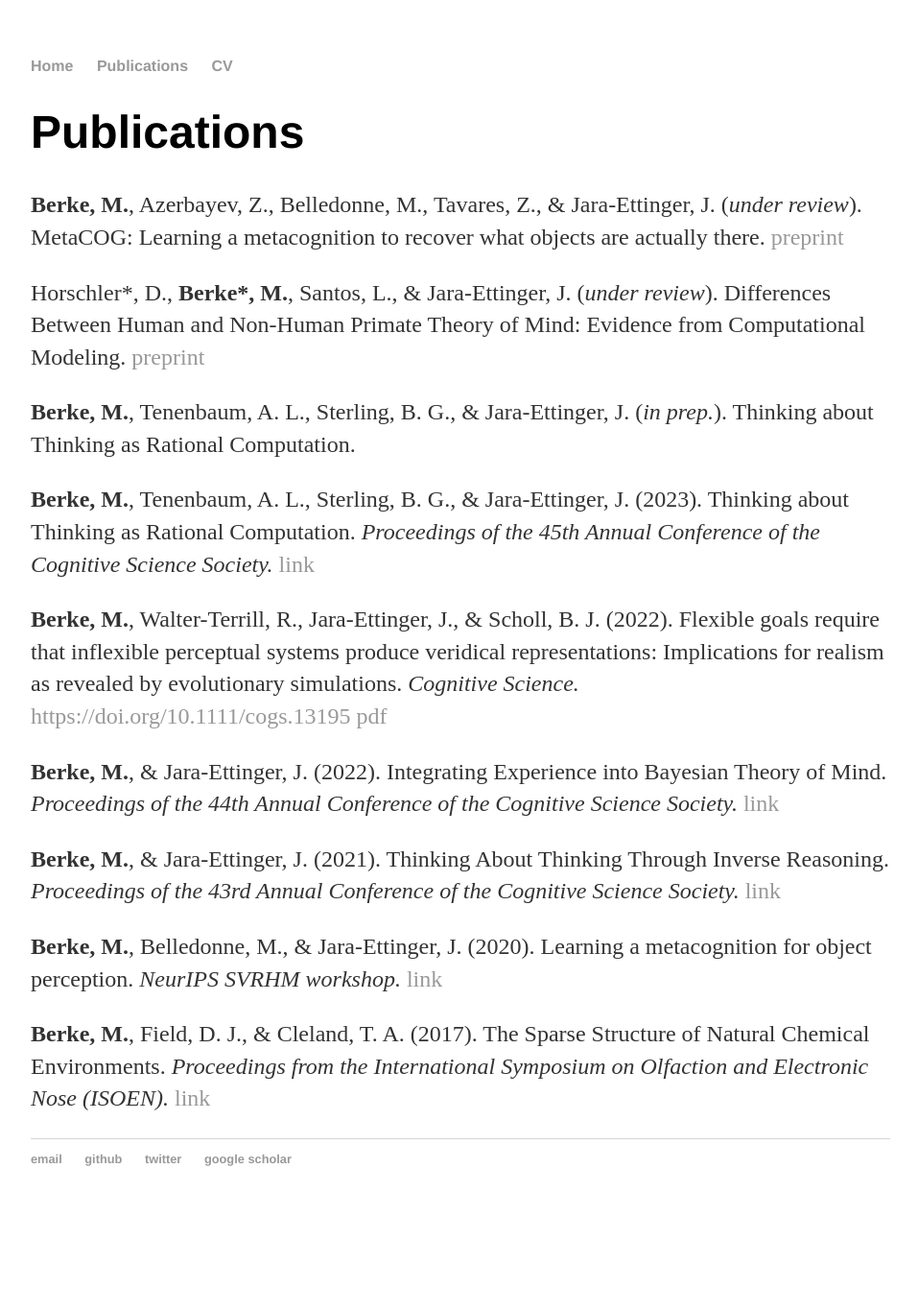
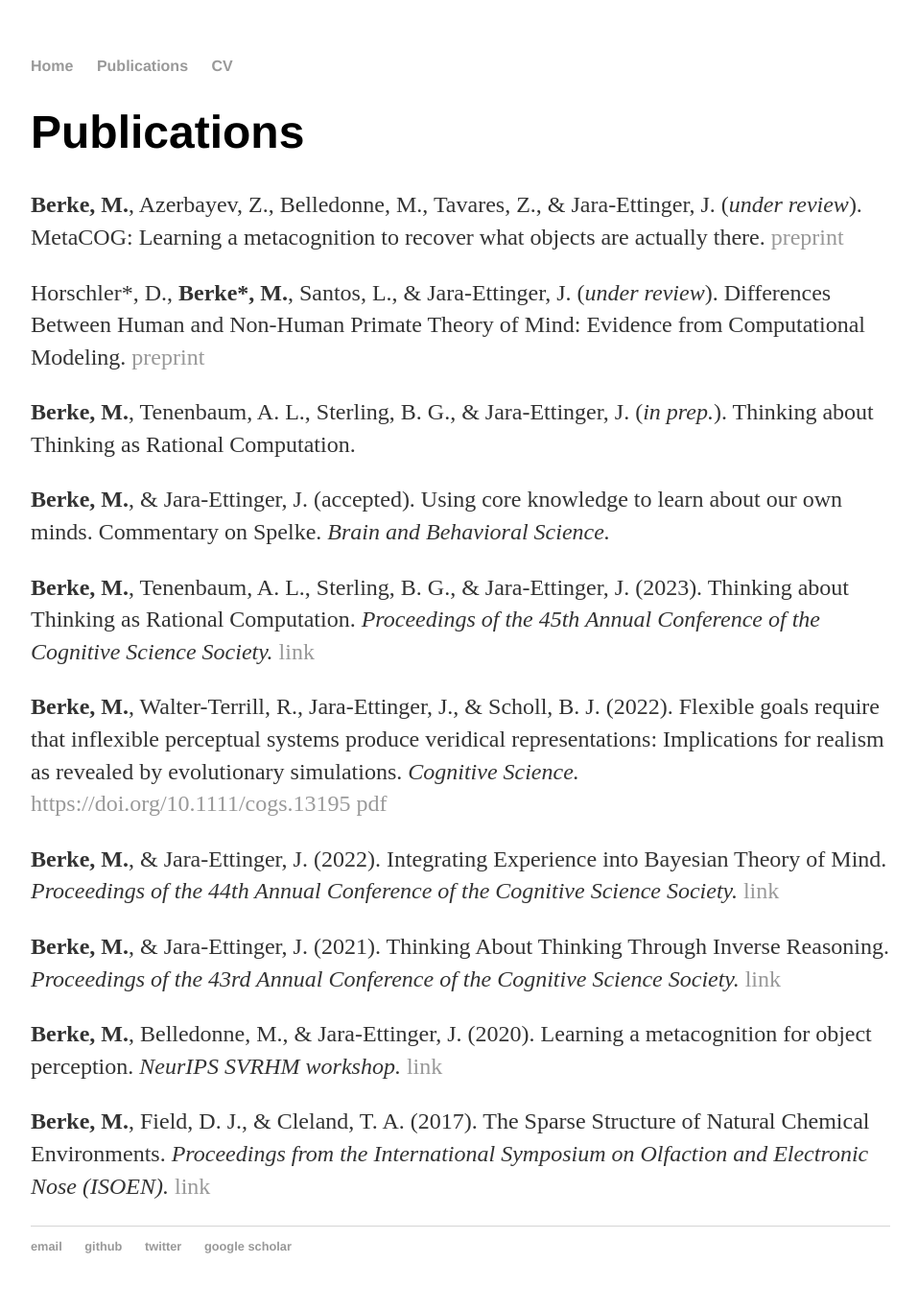
Before and after one commit to marleneberke/marleneberke.github.io, a Jekyll site: the page built from publications.html, in a window 1280 px wide. Shown: the whole page at 96% size, without its empty margins (160-1117 px from the left). Built offline with Jekyll 4.4.1, drawn with Linux system fonts in a browser that asks for light colours; before the commit the page ends 1275 px from its top, so only the background shows below that.

Commit message:
Added BBS commentary

```diff
--- a/publications.html
+++ b/publications.html
@@ -11,6 +11,8 @@ title: Publications
 
 <p><b>Berke, M.</b>, Tenenbaum, A. L., Sterling, B. G., & Jara-Ettinger, J. (<i>in prep.</i>). Thinking about Thinking as Rational Computation. </p>
 
+<p><b>Berke, M.</b>,  & Jara-Ettinger, J. (accepted). Using core knowledge to learn about our own minds. Commentary on Spelke. <i>Brain and Behavioral Science.</i> </p>
+
 <p><b>Berke, M.</b>, Tenenbaum, A. L., Sterling, B. G., & Jara-Ettinger, J. (2023). Thinking about Thinking as Rational Computation. <i>Proceedings of the 45th Annual Conference of the Cognitive Science Society.</i> <a href="https://psyarxiv.com/e65p3/download?format=pdf">link</a> </p>
 
 <p><b>Berke, M.</b>, Walter-Terrill, R., Jara-Ettinger, J., & Scholl, B. J. (2022). Flexible goals require that inflexible perceptual systems produce veridical representations: Implications for realism as revealed by evolutionary simulations. <i>Cognitive Science.</i>  <a href="https://doi.org/10.1111/cogs.13195">https://doi.org/10.1111/cogs.13195</a> <a href="https://github.com/marleneberke/marleneberke.github.io/raw/main/FlexibleGoals.pdf">pdf</a> </p>
```
